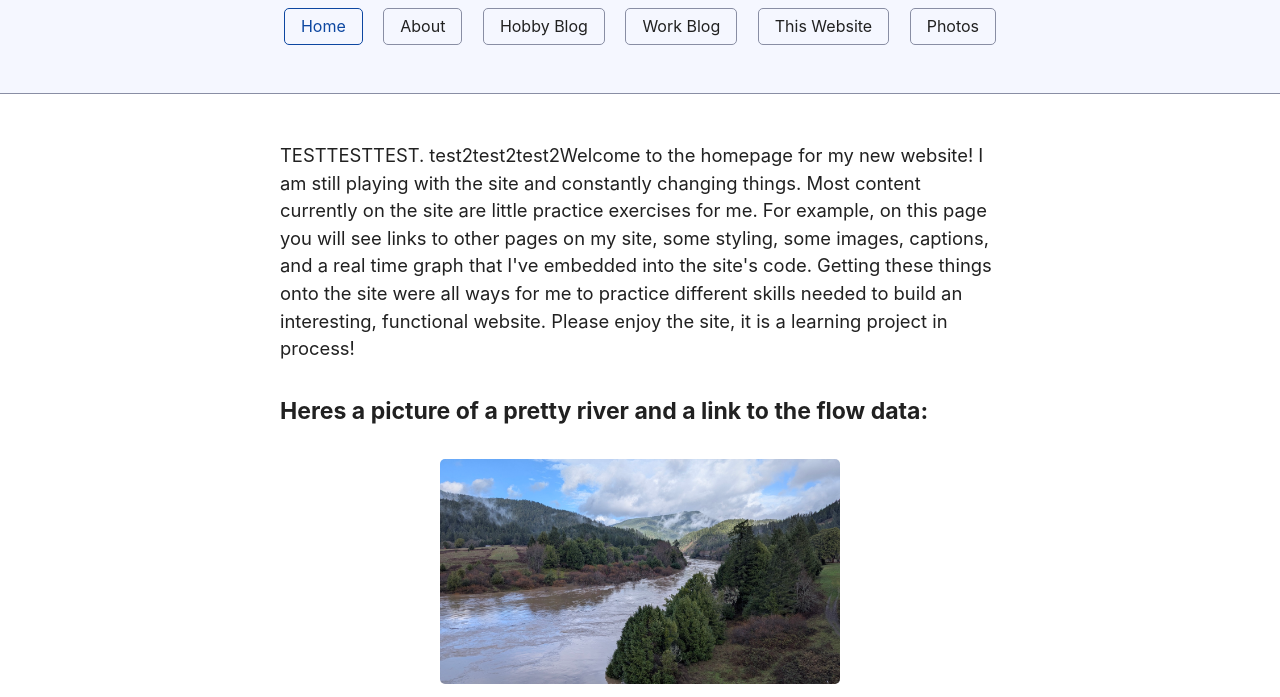
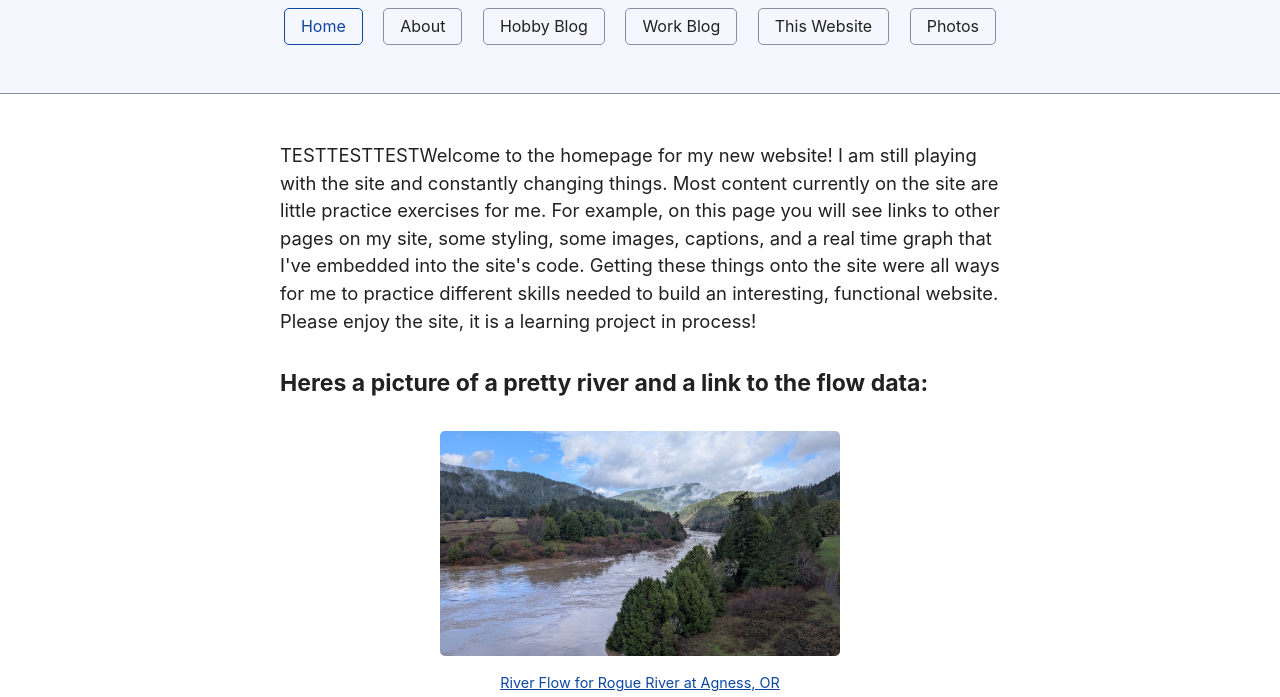
Before and after one commit to Maxprice16/my-website, a plain HTML site: page index.html in a window 1280 px wide. Shown: the part 93-790 px from the top of the page. Drawn offline with Linux system fonts and the light colour scheme.

Commit message:
testingagain

```diff
--- a/index.html
+++ b/index.html
@@ -24,7 +24,7 @@
 
 
 	<main>
-		<p>TESTTESTTEST. test2test2test2Welcome to the homepage for my new website! I am still playing with the site and constantly changing things. Most content currently on the site are little practice exercises for me. For example, on this page you will see links to other pages on my site, some styling, some images, captions, and a real time graph that I've embedded into the site's code. Getting these things onto the site were all ways for me to practice different skills needed to build an interesting, functional website. Please enjoy the site, it is a learning project in process!</p>
+		<p>TESTTESTTESTWelcome to the homepage for my new website! I am still playing with the site and constantly changing things. Most content currently on the site are little practice exercises for me. For example, on this page you will see links to other pages on my site, some styling, some images, captions, and a real time graph that I've embedded into the site's code. Getting these things onto the site were all ways for me to practice different skills needed to build an interesting, functional website. Please enjoy the site, it is a learning project in process!</p>
 
 		<h4>Heres a picture of a pretty river and a link to the flow data:</h4>
 
```
